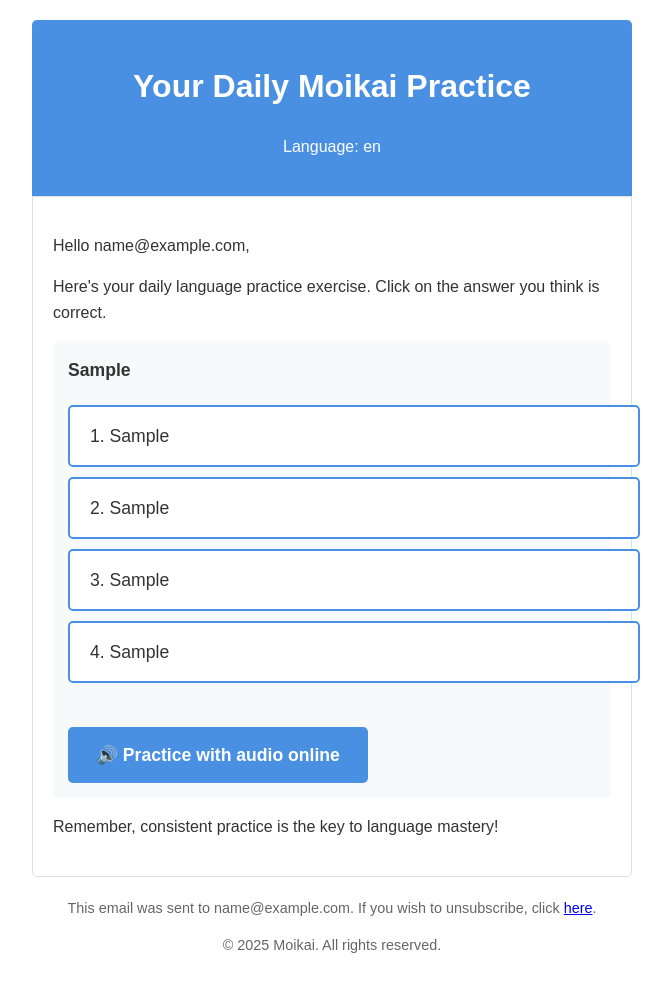
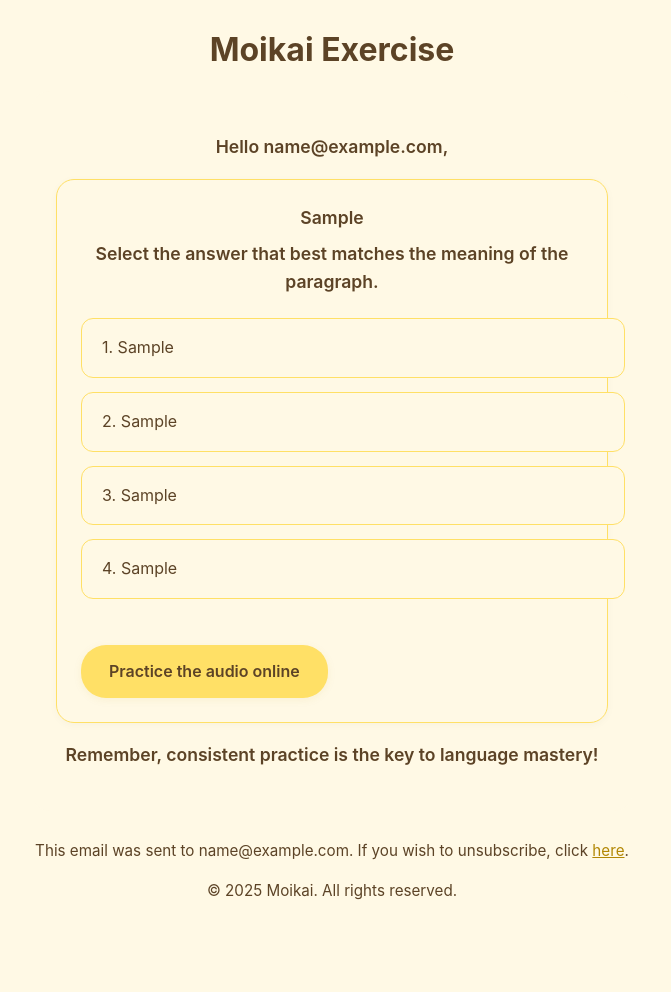
Before and after one commit to 10xVector/moikai, a Flask app: template templates/email/daily_exercise.html in a window 1280 px wide. Shown: the whole page, without its empty margins (308-979 px from the left). After the commit the page ends 900 px from the top, so only its background shows below. Run offline with Flask 3, Linux system fonts and the light colour scheme; tables that the repository leaves empty hold one stand-in row (values such as "Sample post"); the template is opened without the code that fills it: values that come from a table or form of the project are taken from there, most other values are stand-ins (such as "Sample title", 1, 10 or a date in 2020).

Commit message:
Moikai improvements

```diff
--- a/app.py
+++ b/app.py
@@ -243,6 +243,7 @@
         email = None
         password = None # Will not be used if current_user is authenticated
         user_is_authenticated_with_stripe_id = current_user.is_authenticated and current_user.stripe_customer_id
+        discount_code = request.form.get('discount_code')
 
         if current_user.is_authenticated:
             email = current_user.email
@@ -301,14 +302,26 @@
 
             user.stripe_customer_id = customer_id # Ensure it's set/updated on our user model
 
-            # Create subscription with trial period
-            subscription = stripe.Subscription.create(
-                customer=customer_id,
-                items=[{'price': STRIPE_PRICE_ID}],
-                trial_period_days=7,
-                payment_behavior='default_incomplete',
-                expand=['latest_invoice.payment_intent']
-            )
+            # Create subscription with trial period and apply discount if provided
+            subscription_params = {
+                'customer': customer_id,
+                'items': [{'price': STRIPE_PRICE_ID}],
+                'trial_period_days': 7,
+                'payment_behavior': 'default_incomplete',
+                'expand': ['latest_invoice.payment_intent']
+            }
+
+            # Apply discount code if provided
+            if discount_code:
+                try:
+                    # Verify the coupon exists and is valid
+                    coupon = stripe.Coupon.retrieve(discount_code)
+                    subscription_params['coupon'] = discount_code
+                except stripe.error.StripeError as e:
+                    flash(_('Invalid discount code. Please try again.'), 'danger')
+                    return redirect(url_for('subscribe'))
+
+            subscription = stripe.Subscription.create(**subscription_params)
 
             user.subscribed = True
             user.subscription_status = 'trial' if 'trial_period_days' in subscription_params else 'active'
@@ -355,6 +368,14 @@
             price_obj = stripe.Price.retrieve(STRIPE_PRICE_ID)
             amount = price_obj['unit_amount'] / 100  # Stripe stores in cents
             currency = price_obj['currency'].upper()
+
+            # Calculate discounted amount if coupon was applied
+            if discount_code and hasattr(subscription, 'discount'):
+                if subscription.discount.coupon.percent_off:
+                    amount = amount * (1 - subscription.discount.coupon.percent_off / 100)
+                elif subscription.discount.coupon.amount_off:
+                    amount = max(0, amount - subscription.discount.coupon.amount_off / 100)
+
             if user.subscription_status == 'trial':
                 charge_message = f"After your 7-day free trial, you will be charged ${amount:.2f} {currency}/month."
             else:
@@ -532,7 +553,7 @@
 
     client = openai.OpenAI(api_key=os.getenv('OPENAI_API_KEY'))
     response = client.chat.completions.create(
-        model="gpt-4",
+        model="gpt-4o",
         messages=[{"role": "user", "content": prompt}]
     )
     import json
--- a/templates/email/daily_exercise.html
+++ b/templates/email/daily_exercise.html
@@ -4,121 +4,136 @@
     <meta charset="UTF-8">
     <style>
         body {
-            font-family: Arial, sans-serif;
+            font-family: 'Inter', 'Arial', 'Helvetica Neue', sans-serif;
             line-height: 1.6;
-            color: #333;
+            color: #5C4326;
             max-width: 600px;
             margin: 0 auto;
-            padding: 20px;
+            padding: 24px;
+            background-color: #FFF9E5;
         }
         .header {
-            background-color: #4A90E2;
-            color: white;
-            padding: 20px;
+            background: none;
+            color: #5C4326;
+            padding: 0 0 16px 0;
             text-align: center;
-            border-radius: 5px 5px 0 0;
+            font-size: 2em;
+            font-weight: 700;
         }
         .content {
-            background-color: #ffffff;
-            padding: 20px;
-            border: 1px solid #e0e0e0;
-            border-radius: 0 0 5px 5px;
+            background-color: #FFF9E5;
+            padding: 24px;
+            border-radius: 18px;
         }
         .exercise {
-            background-color: #f8f9fa;
-            padding: 15px;
-            margin: 15px 0;
-            border-radius: 5px;
+            background-color: #FFF9E5;
+            padding: 24px;
+            margin: 18px 0;
+            border-radius: 18px;
+            border: 1.5px solid #FFE066;
+            box-shadow: 0 2px 8px rgba(0,0,0,0.03);
         }
-        .question {
-            font-weight: bold;
-            margin-bottom: 20px;
+        .question, .greeting, .reminder {
+            font-weight: 600;
+            margin-bottom: 18px;
             font-size: 1.1em;
+            color: #5C4326;
+            text-align: center;
         }
         .options {
             display: flex;
             flex-direction: column;
-            gap: 10px;
-            margin: 20px 0;
+            gap: 14px;
+            margin: 22px 0;
         }
         .option-button {
             display: block;
             width: 100%;
-            padding: 15px 20px;
-            background-color: #ffffff;
-            color: #333;
+            padding: 16px 20px;
+            background-color: #FFF9E5;
+            color: #5C4326;
             text-decoration: none;
-            border: 2px solid #4A90E2;
-            border-radius: 5px;
+            border: 1.5px solid #FFE066;
+            border-radius: 12px;
             text-align: left;
-            font-size: 1.1em;
-            transition: all 0.3s ease;
+            font-size: 1em;
+            transition: background 0.2s, box-shadow 0.2s;
         }
         .option-button:hover {
-            background-color: #4A90E2;
-            color: white;
+            background-color: #FFF3C4;
+            color: #5C4326;
+            box-shadow: 0 2px 8px rgba(178,135,4,0.08);
         }
         .cta-button {
             display: inline-block;
             margin: 24px 0 0 0;
             padding: 14px 28px;
-            background: #4A90E2;
-            color: #fff;
+            background: #FFE066;
+            color: #5C4326;
             text-decoration: none;
-            border-radius: 5px;
-            font-size: 1.1em;
-            font-weight: bold;
+            border-radius: 25px;
+            font-size: 1em;
+            font-weight: 600;
             text-align: center;
+            box-shadow: 0 2px 8px rgba(178,135,4,0.08);
+            transition: background 0.2s;
         }
         .cta-button:hover {
-            background: #357ABD;
+            background: #FFD700;
+            color: #5C4326;
         }
         .footer {
             text-align: center;
-            margin-top: 20px;
-            font-size: 0.9em;
-            color: #666;
+            margin-top: 28px;
+            font-size: 0.95em;
+            color: #5C4326;
         }
         .romaji {
-            color: #666;
+            color: #B28704;
             font-style: italic;
             margin-top: 5px;
+            text-align: center;
+        }
+        a {
+            color: #B28704;
+            text-decoration: underline;
+            transition: color 0.2s;
+        }
+        a:hover {
+            color: #FFD700;
         }
     </style>
 </head>
 <body>
     <div class="header">
-        <h1>Your Daily Moikai Practice</h1>
-        <p>Language: {{ card.front_language }}</p>
+        Moikai Exercise
     </div>
 
     <div class="content">
-        <p>Hello {{ user.email }},</p>
-
-        <p>Here's your daily language practice exercise. Click on the answer you think is correct.</p>
+        <p class="greeting">Hello {{ user.email }},</p>
 
         <div class="exercise">
-            <div class="question">{{ card.front|replace('\n', '<br>')|safe }}</div>
+            <div class="question">{{ card.front }}</div>
+            <p class="question" style="margin-top: -10px;">Select the answer that best matches the meaning of the paragraph.</p>
             <div class="options">
-                <a href="{{ url_for('practice', card_id=card.id, answer=card.option_1, _external=True) }}" class="option-button">
+                <a href="{{ answer_url }}?answer={{ card.option_1 }}" class="option-button">
                     1. {{ card.option_1 }}
                 </a>
-                <a href="{{ url_for('practice', card_id=card.id, answer=card.option_2, _external=True) }}" class="option-button">
+                <a href="{{ answer_url }}?answer={{ card.option_2 }}" class="option-button">
                     2. {{ card.option_2 }}
                 </a>
-                <a href="{{ url_for('practice', card_id=card.id, answer=card.option_3, _external=True) }}" class="option-button">
+                <a href="{{ answer_url }}?answer={{ card.option_3 }}" class="option-button">
                     3. {{ card.option_3 }}
                 </a>
-                <a href="{{ url_for('practice', card_id=card.id, answer=card.option_4, _external=True) }}" class="option-button">
+                <a href="{{ answer_url }}?answer={{ card.option_4 }}" class="option-button">
                     4. {{ card.option_4 }}
                 </a>
             </div>
-            <a href="{{ url_for('practice', card_id=card.id, _external=True) }}" class="cta-button">
-                🔊 Practice with audio online
+            <a href="{{ answer_url }}" class="cta-button">
+                Practice the audio online
             </a>
         </div>
-
-        <p>Remember, consistent practice is the key to language mastery!</p>
+        <p class="reminder">Remember, consistent practice is the key to language mastery!</p>
     </div>
 
     <div class="footer">
--- a/templates/subscribe.html
+++ b/templates/subscribe.html
@@ -142,6 +142,11 @@
                         {{ _('English → Japanese') }}
                     </label>
                 </div>
+            </div>
+
+            <div class="mb-3">
+                <label for="discount_code" class="form-label">{{ _('Discount Code (Optional)') }}</label>
+                <input type="text" class="form-control" id="discount_code" name="discount_code" placeholder="Enter your discount code">
             </div>
 
             <div class="mb-3 payment-box">
```
Also changed, not shown: generate_exercises.py (+66 -10 lines), test_formatted_email.py (+27 -20 lines), test_ses_connection.py (added, +21 -0 lines), static/img/screenshot1.png.
